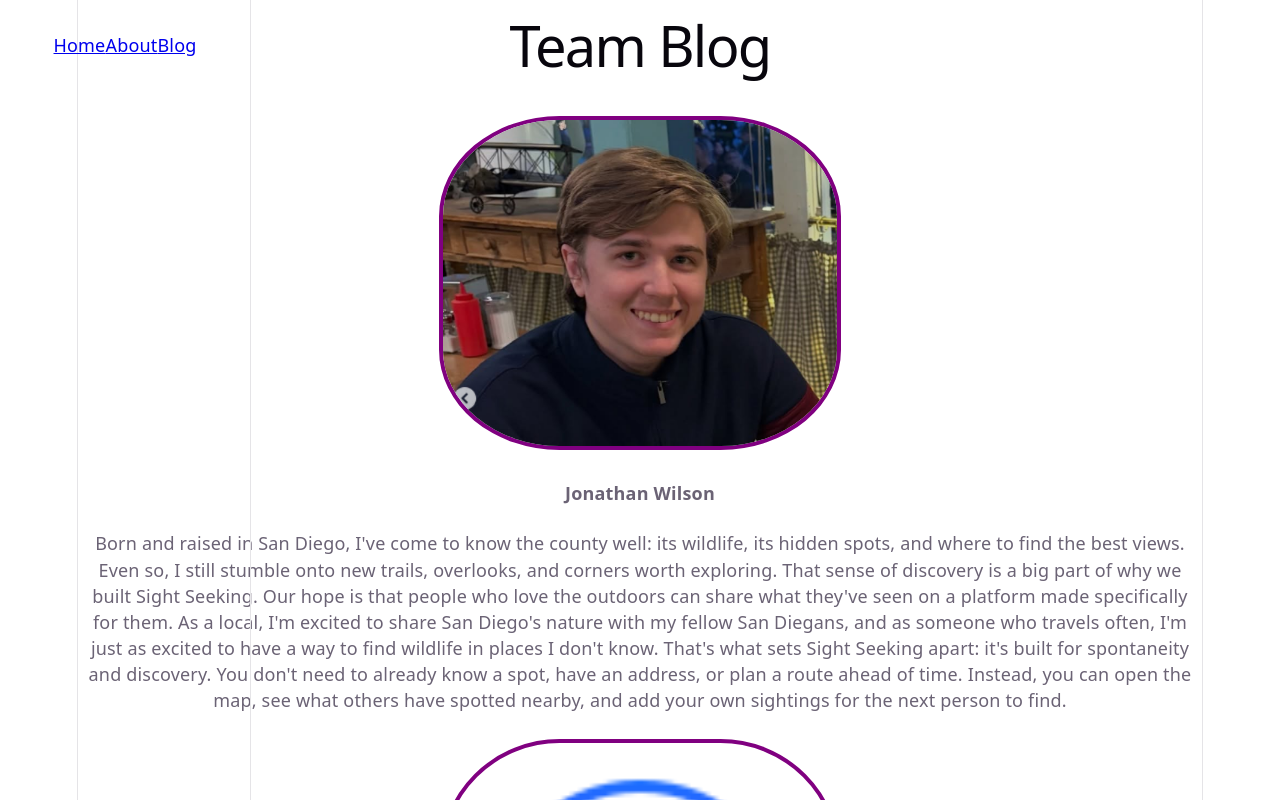
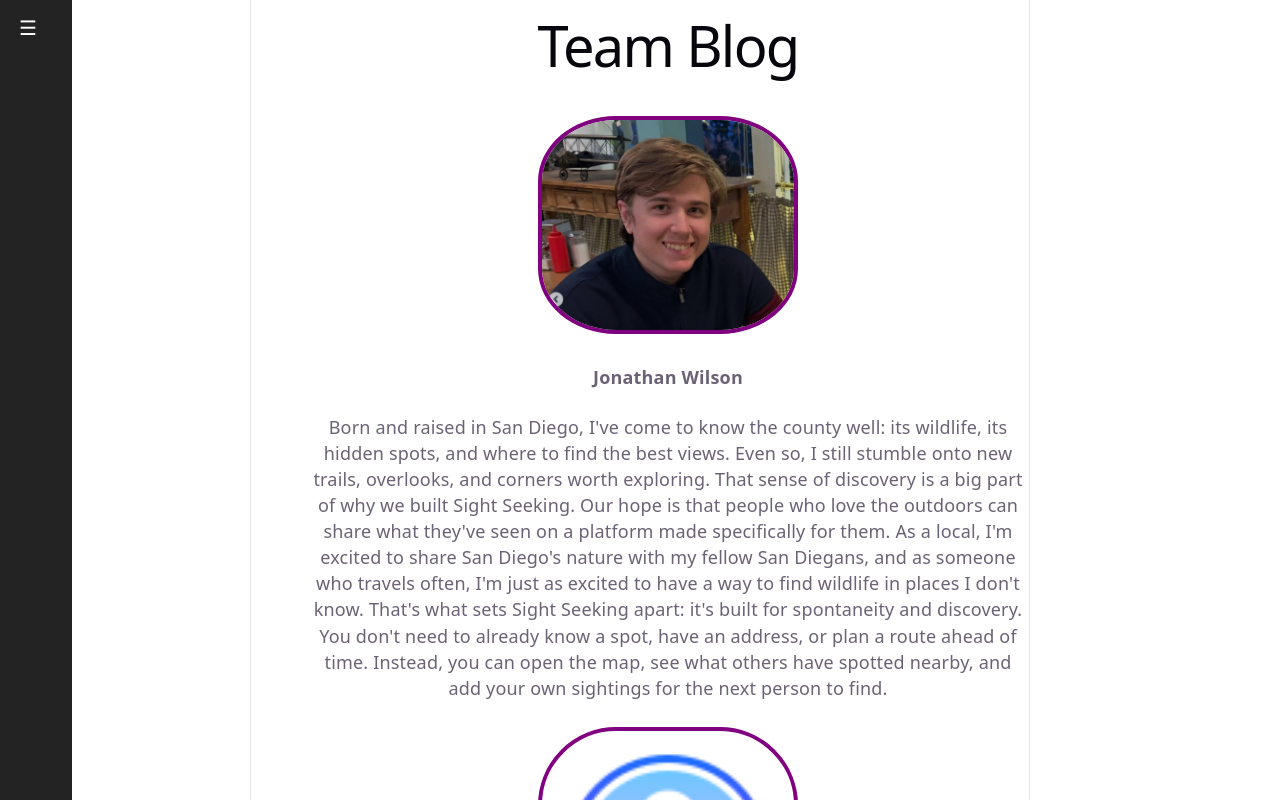
Before and after one commit to Jthansd/SightSeeking, a React (Vite) app in the folder frontend/: page /blog in a window 1280 px wide. Shown: the top 800 px of the page. Built offline with nearby package versions, Linux system fonts and the light colour scheme.

Commit message:
Added a collaspsing side bar that is used to navigate between pages

```diff
--- a/frontend/src/App.css
+++ b/frontend/src/App.css
@@ -183,13 +183,7 @@
   }
 }
 
-.sidebar {
-  width: 250px;
-  height: 100%;
-  position: fixed;
-  top: 0;
-  left: 0;
-  background: var(--background);
-  border-right: 1px solid var(--border);
-  padding: 32px 0;
+
+.page-content {
+  margin-left: 56px;
 }
--- a/frontend/src/App.tsx
+++ b/frontend/src/App.tsx
@@ -1,20 +1,30 @@
+import { useState } from "react";
 import { BrowserRouter, Routes, Route } from "react-router-dom";
 import HomePage from "./pages/HomePage";
-import "./App.css";
-import "./AboutPage.css";
 import AboutPage from "./pages/AboutPage";
 import BlogPage from "./pages/BlogPage";
 import Sidebar from "./components/Sidebar";
+import "./App.css";
+import "./AboutPage.css";
 
 export default function App() {
+  const [isOpen, setIsOpen] = useState(false);
+
   return (
     <BrowserRouter>
-    <Sidebar />
-      <Routes>
-        <Route path="/" element={<HomePage />} />
-        <Route path="/about" element={<AboutPage />} />
-        <Route path="/blog" element={<BlogPage />} />
-      </Routes>
+      <Sidebar
+        isOpen={isOpen}
+        onToggle={() => setIsOpen(!isOpen)}
+        onClose={() => setIsOpen(false)}
+      />
+
+      <main className="page-content">
+        <Routes>
+          <Route path="/" element={<HomePage />} />
+          <Route path="/about" element={<AboutPage />} />
+          <Route path="/blog" element={<BlogPage />} />
+        </Routes>
+      </main>
     </BrowserRouter>
   );
 }
--- /dev/null
+++ b/frontend/src/components/Sidebar.css
@@ -0,0 +1,46 @@
+.sidebar {
+  position: fixed;
+  top: 0;
+  left: 0;
+  height: 100vh;
+  width: 56px;
+  background: rgb(35, 35, 35);
+  overflow: hidden;
+  transition: width 0.25s;
+  z-index: 100;
+  display: flex;
+  flex-direction: column;
+  padding: 8px;
+}
+
+.sidebar.open {
+  width: 220px;
+}
+
+.sidebar-toggle {
+  width: 40px;
+  height: 40px;
+  font-size: 20px;
+  background: none;
+  border: none;
+  color: white;
+  cursor: pointer;
+}
+
+.sidebar-links {
+  display: flex;
+  flex-direction: column;
+  gap: 12px;
+  margin-top: 16px;
+  padding-left: 8px;
+}
+
+.sidebar-links a {
+  color: white;
+  text-decoration: none;
+  white-space: nowrap;
+}
+
+.sidebar-links a:hover {
+  color: plum;
+}
--- a/frontend/src/components/Sidebar.tsx
+++ b/frontend/src/components/Sidebar.tsx
@@ -1,13 +1,30 @@
 import { Link } from "react-router-dom";
+import "./Sidebar.css";
 
-export default function Sidebar() {
+type Props = {
+  isOpen: boolean;
+  onToggle: () => void;
+  onClose: () => void;
+};
 
-    return(
-        <nav className="sidebar">
-            <Link to="/">Home</Link>
-            <Link to="/about">About</Link>
-            <Link to="/blog">Blog</Link>
-        </nav>
-    );
+export default function Sidebar({ isOpen, onToggle, onClose }: Props) {
+  return (
+    <nav className={`sidebar ${isOpen ? "open" : ""}`}>
+      <button
+        className="sidebar-toggle"
+        onClick={onToggle}
+        aria-label={isOpen ? "Close menu" : "Open menu"}
+      >
+        {isOpen ? "✕" : "☰"}
+      </button>
 
+      {isOpen && (
+        <div className="sidebar-links">
+          <Link to="/" onClick={onClose}>Home</Link>
+          <Link to="/about" onClick={onClose}>About</Link>
+          <Link to="/blog" onClick={onClose}>Blog</Link>
+        </div>
+      )}
+    </nav>
+  );
 }
--- a/frontend/src/index.css
+++ b/frontend/src/index.css
@@ -63,7 +63,7 @@
 }
 
 body {
-  margin: 0;
+  margin: 0px 250px;
 }
 
 h1,
```
